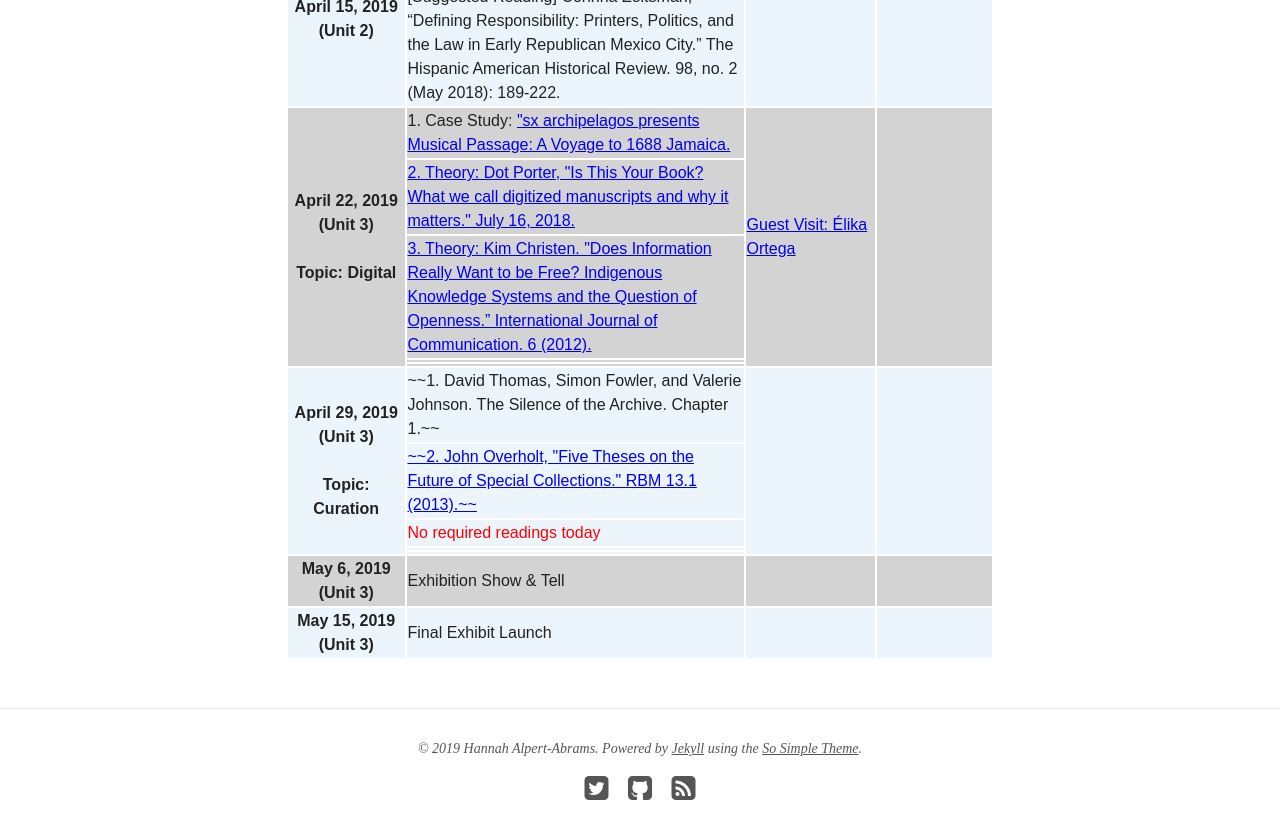
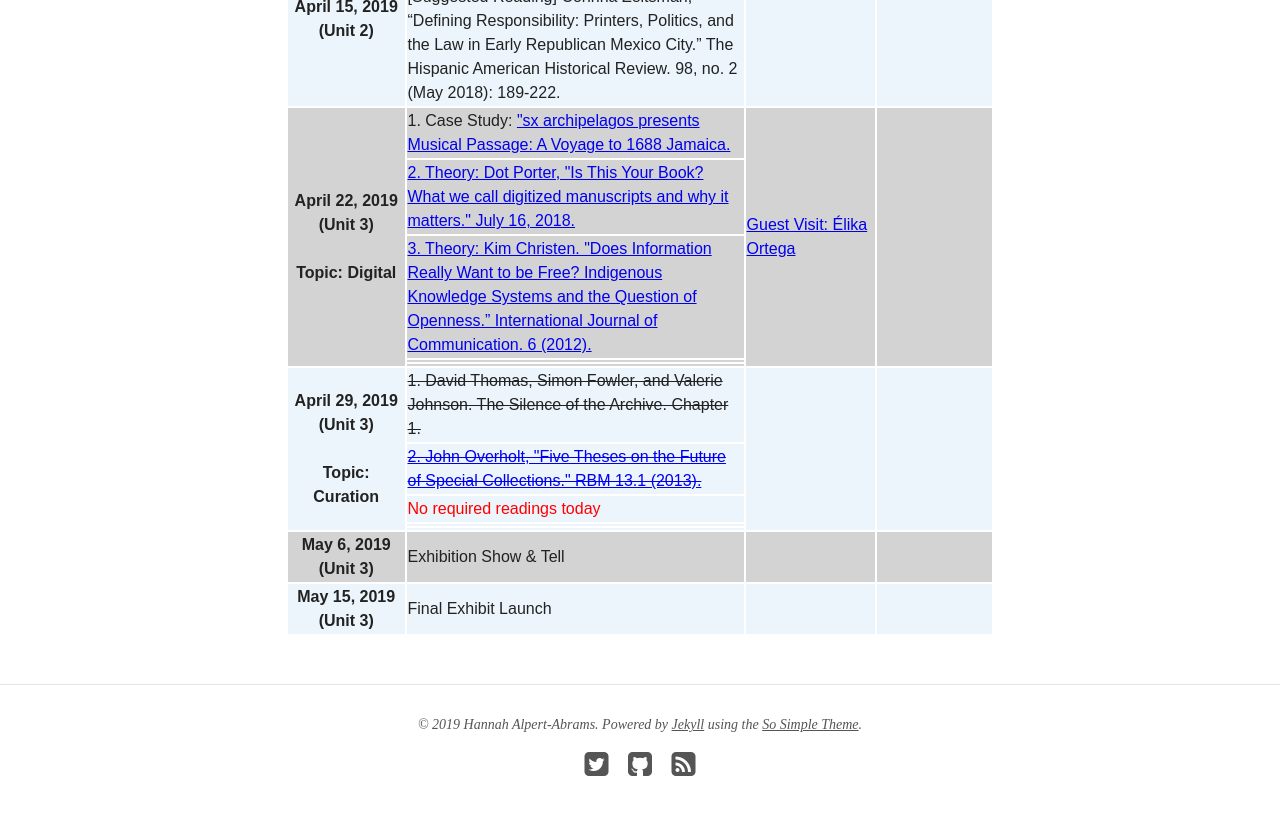
Before and after one commit to halperta/2019-bookhistory, a Jekyll site: the page built from schedule/index.md, in a window 1280 px wide and 900 px high, scrolled down 3671 px. Shown: the top 839 px of the window. Built offline with Jekyll 4.4.1, drawn with Linux system fonts in a browser that asks for light colours; nearby versions of some CDN libraries; some of the changed lines change nothing that is shown.

Commit message:
strikethrough

```diff
--- a/schedule/index.md
+++ b/schedule/index.md
@@ -283,12 +283,12 @@ Note that this schedule is subject to change. Any changes will be made here.
 
   <tr bgcolor="#EBF5FB">
    <th rowspan="5">April 29, 2019 (Unit 3) <br><br> Topic: Curation</th>
-   <td> ~~1. David Thomas, Simon Fowler, and Valerie Johnson. The Silence of the Archive. Chapter 1.~~ </td>
+   <td> <strike>1. David Thomas, Simon Fowler, and Valerie Johnson. The Silence of the Archive. Chapter 1.</strike> </td>
     <td rowspan="5"> </td>
     <td rowspan="5"> </td>
   </tr>
   <tr bgcolor="EBF5FB">
-    <td align="left"><a href="https://rbm.acrl.org/index.php/rbm/article/view/391/391"> ~~2. John Overholt, "Five Theses on the Future of Special Collections." RBM 13.1 (2013).~~ </a></td>
+    <td align="left"><a href="https://rbm.acrl.org/index.php/rbm/article/view/391/391"> <strike>2. John Overholt, "Five Theses on the Future of Special Collections." RBM 13.1 (2013).</strike> </a></td>
   </tr>
   <tr bgcolor="EBF5FB">
     <td align="left"><font color="red">No required readings today</font></td>
```
